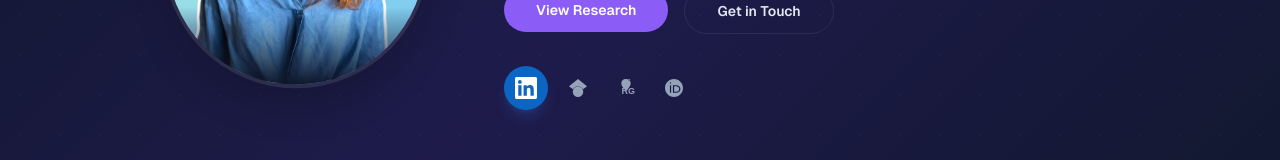
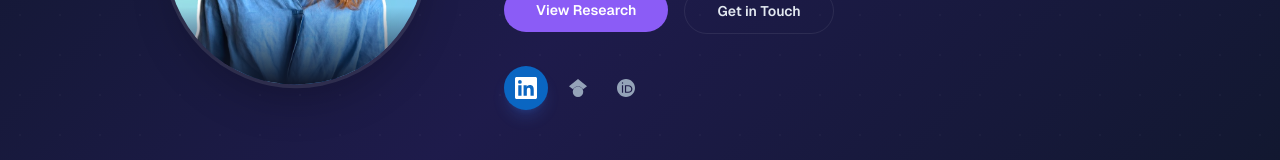
Before and after one commit to jheller1212/websitelilikloftheller, a Next.js app: page / in a window 1280 px wide. Shown: the part 445-605 px from the top of the page. Built offline with nearby package versions, Linux system fonts and the light colour scheme.

Commit message:
Remove ResearchGate from social links

```diff
--- a/src/components/Hero.tsx
+++ b/src/components/Hero.tsx
@@ -28,15 +28,6 @@ function GoogleScholarIcon({ size = 18 }: { size?: number }) {
   );
 }
 
-function ResearchGateIcon({ size = 18 }: { size?: number }) {
-  return (
-    <svg width={size} height={size} viewBox="0 0 24 24" fill="currentColor">
-      <path d="M19.586 0c-1.846 0-3.32.903-4.104 2.127-.784-1.224-2.258-2.127-4.104-2.127C8.178 0 5.76 2.418 5.76 5.618c0 5.244 6.24 9.864 6.24 9.864s6.24-4.62 6.24-9.864C18.24 2.418 15.822 0 12.622 0h-.004z" />
-      <text x="6" y="20" fontSize="12" fontWeight="bold" fontFamily="sans-serif">RG</text>
-    </svg>
-  );
-}
-
 function OrcidIcon({ size = 18 }: { size?: number }) {
   return (
     <svg width={size} height={size} viewBox="0 0 24 24" fill="currentColor">
@@ -56,12 +47,6 @@ const heroSocialLinks = [
     href: "https://scholar.google.com/citations?user=d8j0F2UAAAAJ&hl=en",
     label: "Google Scholar",
     icon: GoogleScholarIcon,
-    prominent: false,
-  },
-  {
-    href: "https://www.researchgate.net/profile/Lilian-Kloft",
-    label: "ResearchGate",
-    icon: ResearchGateIcon,
     prominent: false,
   },
   {
--- a/src/data/socials.ts
+++ b/src/data/socials.ts
@@ -2,7 +2,7 @@ export type SocialPlatform =
   | 'linkedin'
 
   | 'google-scholar'
-  | 'researchgate'
+
   | 'orcid'
   | 'university';
 
@@ -30,13 +30,6 @@ export const socialLinks: SocialLink[] = [
     featured: false,
   },
   {
-    id: 'researchgate',
-    platform: 'researchgate',
-    label: 'ResearchGate',
-    url: 'https://www.researchgate.net/profile/Lilian-Kloft',
-    featured: false,
-  },
-  {
     id: 'orcid',
     platform: 'orcid',
     label: 'ORCID',
```
